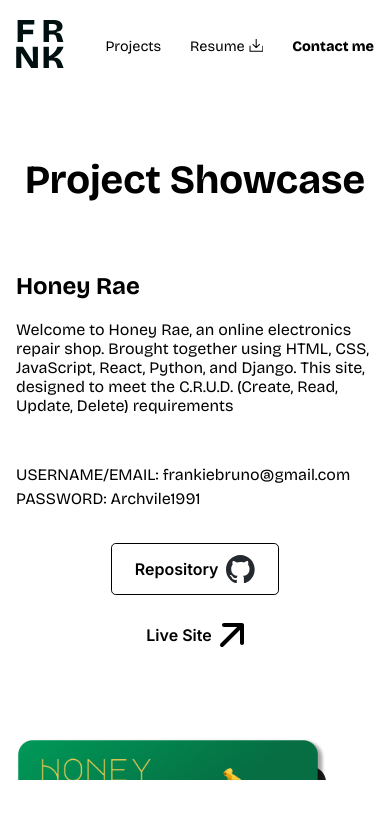
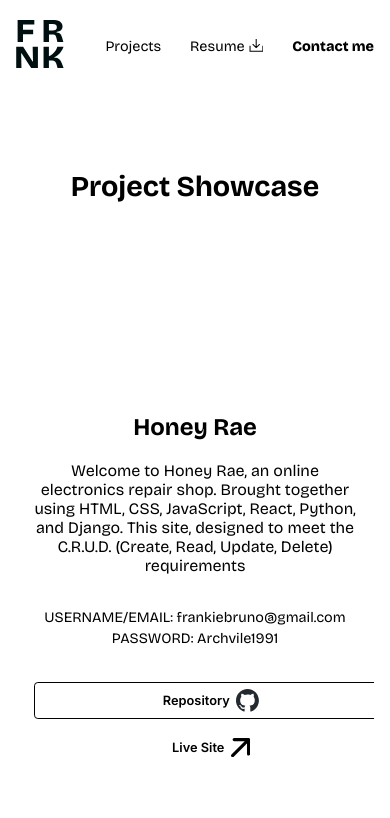
Before and after one commit to FrankieBruno/PORTFOLIO-2024, a Next.js app: page /projects/honeyrae in a window 390 px wide. Shown: the top 818 px of the page. Built offline with nearby package versions, Linux system fonts and the light colour scheme.

Commit message:
honey-response9

```diff
--- a/styles/showcase.module.scss
+++ b/styles/showcase.module.scss
@@ -2,8 +2,8 @@
     flex-grow: 0;
     font-weight: 700;
     font-size: 4em;
-    margin: 0;
-    // height: 2.5em;
+    margin: 0 0 1em 0;
+    text-align: center;
 }
 
 .projectwrapper {
@@ -20,7 +20,6 @@
     flex-grow: 1;
     align-items: flex-start;
     justify-content: space-between;
-    flex-direction: column; /* Adjust for mobile view */
 }
 
 .projectdetails {
@@ -46,8 +45,6 @@
 .projectlinks {
     margin-top: 2em;
     display: flex;
-    flex-direction: column; /* Adjust for mobile view */
-    align-items: center; /* Center align for mobile view */
 }
 
 .projectlinks a {
@@ -60,7 +57,6 @@
     font-size: 1em;
     padding: .7em 1.4em;
     font-family: inherit;
-    margin-bottom: 1em; /* Add margin for spacing */
 }
 
 .repository {
@@ -109,33 +105,9 @@
 }
 
 /* Media Queries for Responsive Design */
-@media screen and (min-width: 800px) {
-    .projectwrapper {
-        flex-direction: row;
-        height: calc(100vh - 10em);
-        margin: 5em 2em 0 5em;
-    }
 
-    .projectcontent {
-        flex-direction: row;
-    }
-
-    .projectdetails {
-        flex: 30% 0 0;
-    }
-
-    .projectlinks {
-        flex-direction: row;
-        margin-top: 0;
-    }
-
-    .projectlinks a {
-        margin-bottom: 0;
-        margin-right: 1em;
-    }
-}
-
-@media screen and (max-width: 624px) {
+/* General mobile adjustments */
+@media screen and (max-width: 800px) {
     .projectwrapper {
         margin: 5em 1em 0 1em;
     }
@@ -143,17 +115,154 @@
     .heading {
         font-size: 2.5em;
         text-align: center;
+        margin: 1em 0;
     }
 
     .projectcontent {
         flex-direction: column;
+        align-items: center;
     }
 
     .projectsummary {
-        margin-top: 3em;
+        margin-top: 2em;
+        text-align: center;
+        padding: 0 1em;
     }
 
     .projectaccess {
-        margin: 2em 0 4em;
+        margin: 2em 0;
+        text-align: center;
+        padding: 0 1em;
+    }
+
+    .projectdetails {
+        flex: none;
+        width: 100%;
+        text-align: center;
+        padding: 0 1em;
+    }
+
+    .projectdisplay {
+        margin: 2em 0;
+        width: 100%; /* Ensure the container takes full width */
+        height: auto; /* Ensure the container height is automatic */
+    }
+
+    .projectdisplay img {
+        width: 100%; /* Ensure image fills the container */
+        height: auto; /* Maintain aspect ratio */
+    }
+
+    .projectlinks {
+        flex-direction: column; /* Adjust for mobile view */
+        align-items: center; /* Center align for mobile view */
+        width: 100%;
+        padding: 0 1em;
+    }
+
+    .projectlinks a {
+        margin-bottom: 1em; /* Add margin for spacing */
+        width: 100%;
+        justify-content: center;
     }
 }
+
+/* Tablet adjustments */
+@media screen and (max-width: 1024px) {
+    .projectwrapper {
+        margin: 5em 2em 0 2em;
+    }
+
+    .heading {
+        font-size: 3em;
+    }
+
+    .projectdisplay {
+        margin-right: 0;
+    }
+
+    .projectdisplay img {
+        width: 100%;
+        height: auto;
+    }
+}
+
+/* Specific adjustments for smaller mobile screens */
+@media screen and (max-width: 480px) {
+    .heading {
+        font-size: 2em;
+    }
+
+    .projectsummary {
+        margin-top: 2em;
+        padding: 0 1em;
+    }
+
+    .projectaccess {
+        margin: 1em 0 2em;
+        padding: 0 1em;
+    }
+
+    .projectlinks a {
+        padding: .5em 1em;
+        font-size: 0.9em;
+    }
+
+    .repositorylogin {
+        font-size: 0.9em;
+    }
+}
+
+/* Adjustments for new iPhone sizes */
+@media screen and (max-width: 414px) {
+    .projectwrapper {
+        margin: 4em 1em 0 1em;
+    }
+
+    .heading {
+        font-size: 1.8em;
+    }
+
+    .projectdisplay {
+        margin-right: 0;
+    }
+
+    .projectdisplay img {
+        width: 100%;
+        height: auto;
+    }
+
+    .projectlinks a {
+        padding: .5em 1em;
+        font-size: 0.8em;
+    }
+}
+
+/* Adjustments for new Android sizes */
+@media screen and (max-width: 360px) {
+    .projectwrapper {
+        margin: 4em 0.5em 0 0.5em;
+    }
+
+    .heading {
+        font-size: 1.5em;
+    }
+
+    .projectdisplay {
+        margin-right: 0;
+    }
+
+    .projectdisplay img {
+        width: 100%;
+        height: auto;
+    }
+
+    .projectlinks a {
+        padding: .4em 0.8em;
+        font-size: 0.8em;
+    }
+
+    .repositorylogin {
+        font-size: 0.8em;
+    }
+}
```
